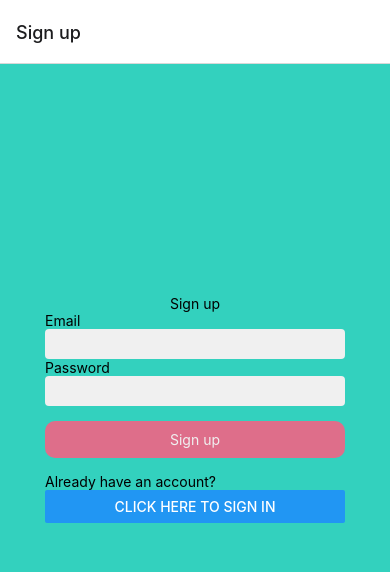
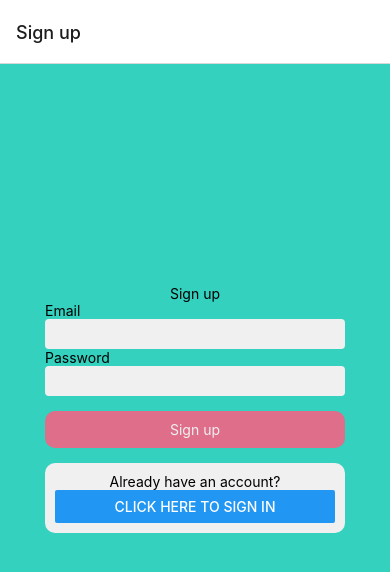
Before and after one commit to EvanXie333/rnFB21T3, a React Native app: screen /Signup in a window 390 px wide. Shown: the top 572 px of the page. Built offline with nearby package versions, Linux system fonts and the light colour scheme; no server answers.

Commit message:
style css fix

```diff
--- a/components/Signin.js
+++ b/components/Signin.js
@@ -33,14 +33,14 @@ export function Signin(props){
         <Text>Password</Text>
         <TextInput style={styles.input}
           secureTextEntry={true}
-          onChangeText={ (val) => setPassword(val) }/>
-        <TouchableOpacity styles={styles.button} onPress = { () => { props.handler(email,password)}}>
-
+          onChangeText={ (val) => setPassword(val) }
+        />
+        <TouchableOpacity style={styles.button} onPress={ () => { props.handler(email,password) }}>
           <Text style={styles.buttonText}>Sign in</Text>
         </TouchableOpacity>
-        <Feedback message= {props.error}/>
-        <View style= {styles.meta}>
-        <Text style ={styles.metaText}>Don't have an account?</Text>
+        <Feedback message={props.error} />
+        <View style={ styles.meta }>
+          <Text style={styles.metaText}>Don't have an account?</Text>
         <Button title="Click here to sign up" onPress={() => navigation.navigate("Signup")} />
         </View>
       </View>
@@ -66,7 +66,7 @@ const styles = StyleSheet.create( {
       },
       container: {
         flex: 1,
-        backgroundColor: ThemeColours.cerulean,
+        backgroundColor: ThemeColours.turquoise,
         justifyContent: 'center',
         alignItems: 'center'
       },
--- a/components/Signup.js
+++ b/components/Signup.js
@@ -78,9 +78,10 @@ export function Signup(props) {
         </TouchableOpacity>
 
         <Feedback message ={props.message}/>
-        <Text >Already have an account?</Text>
+        <View style={styles.meta}>
+          <Text style={styles.metaText}>Already have an account?</Text>
           <Button title="Click here to sign in" onPress={() => navigation.navigate("Signin")} />
-
+        </View>
       </View>
       </KeyboardAvoidingView>
 
@@ -123,5 +124,14 @@ const styles = StyleSheet.create( {
   },
   kb: {
     flex: 1,
-  }
+  },
+  meta: {
+    backgroundColor: ThemeColours.cultured,
+    padding: 10,
+    borderRadius: 10,
+  },
+  metaText: {
+    textAlign: 'center',
+  },
+
 })
```
